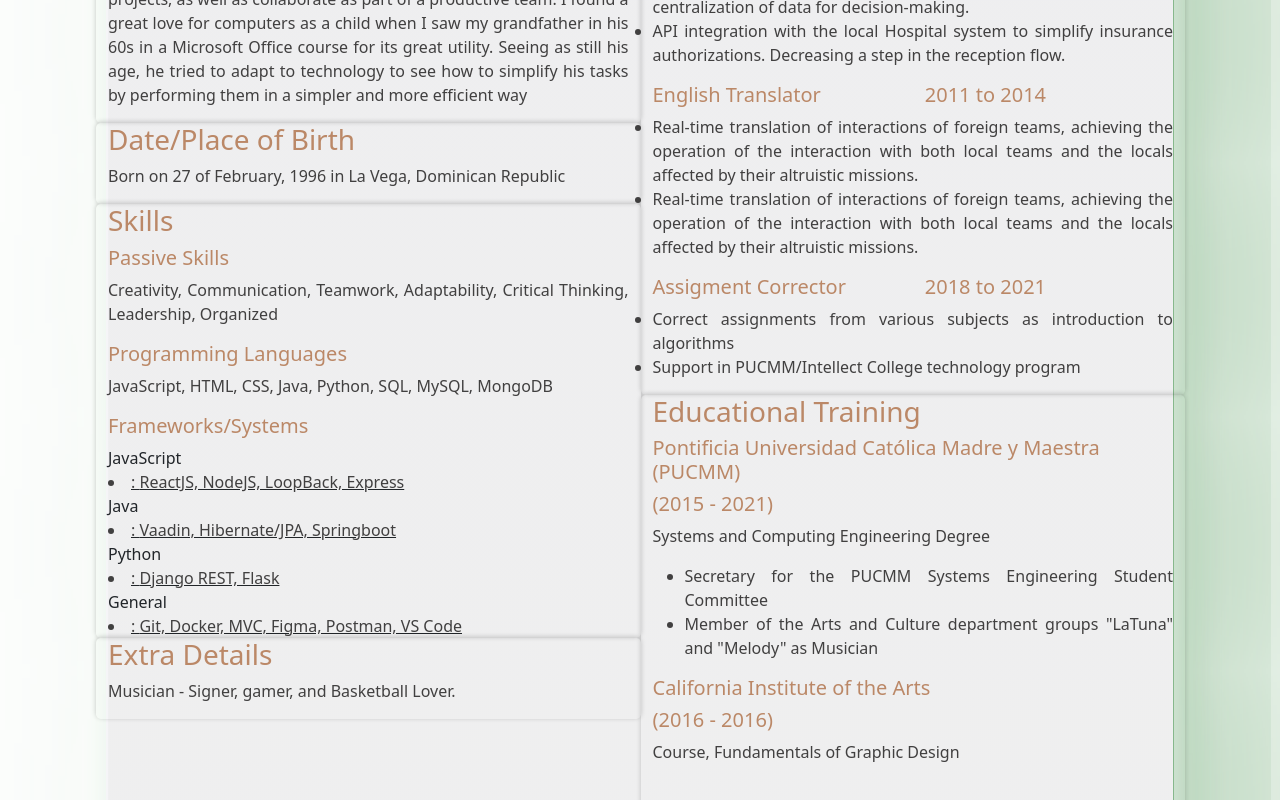
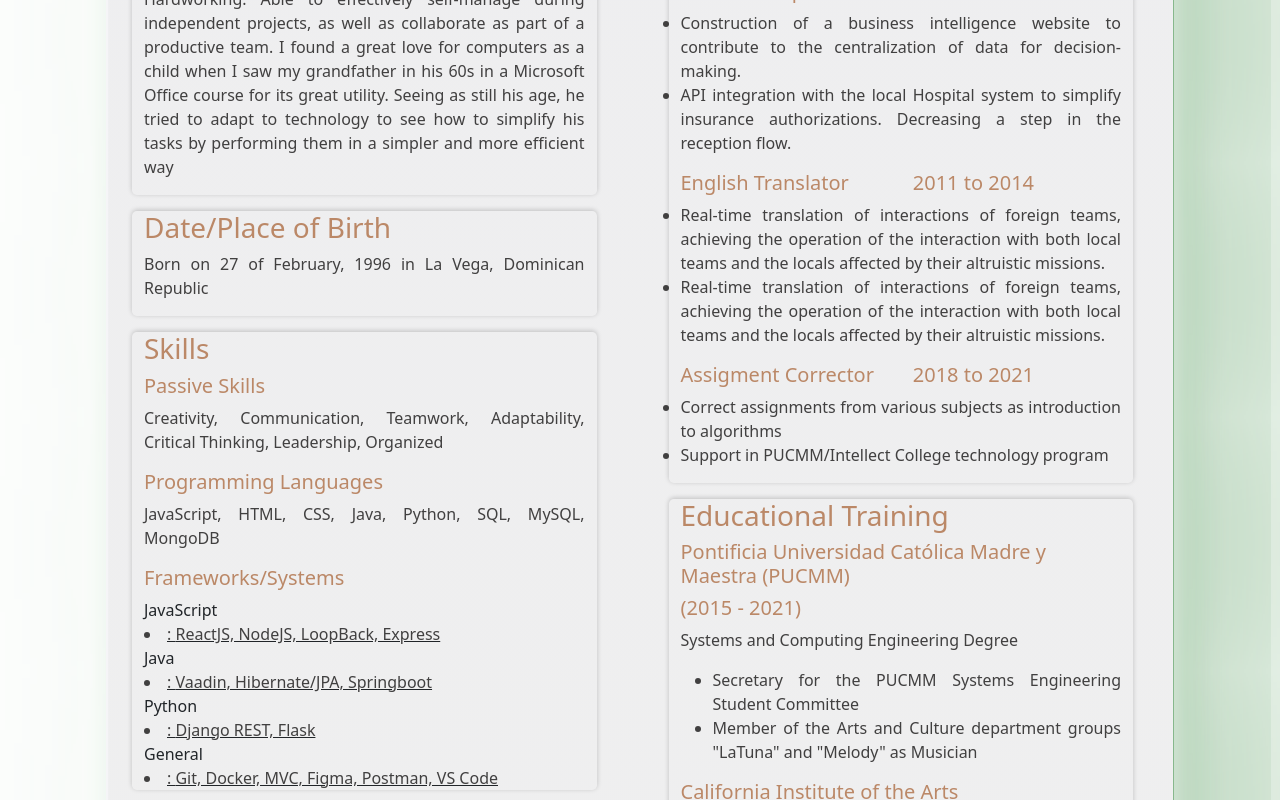
Before and after one commit to tomasjml/cv-tomas-molina, a React (Create React App) app: page / in a window 1280 px wide. Shown: the part 600-1400 px from the top of the page. Built offline with nearby package versions, Linux system fonts and the light colour scheme.

Commit message:
Fix column spacing in App.js

```diff
--- a/src/App.js
+++ b/src/App.js
@@ -25,7 +25,7 @@ import tomasMolina from "./images/jotate.jpg";
 function App() {
   return (
     <div className="container-lg">
-      <div className="row align-items-center  g-1">
+      <div className="row align-items-center">
         <div className="col">
           <div className="paper m-4">
             <div className="row justify-content-md-center m-3">
@@ -33,26 +33,26 @@ function App() {
                   <IdentificationInfo name={name} dedication={dedication} yourImage={tomasMolina}/>
                 </div>
             </div>
-            <div className="row justify-content-md-center">
+            <div className="row justify-content-md-center p-2">
                 <div className="col">'
-                  <div className="row">
+                  <div className="row m-3">
                       <ProfileInfo info={profileDescription}/>
                   </div>
-                  <div className="row">
+                  <div className="row m-3">
                   <BirthInfo birthDate={birthDate} birthPlace={birthPlace}/>
                   </div>
-                  <div className="row">
+                  <div className="row m-3">
                     <SkillsInfo codingData={codingData.join(", ")} frameData={frameData} passiveData={passiveData.join(", ")}/>
                   </div>
-                  <div className="row">
+                  <div className="row m-3">
                     <ExtraDetails detailsData={detailsData} />
                   </div>
                 </div>
-                <div className="col">
-                  <div className="row">
+                <div className="col m-3">
+                  <div className="row m-3">
                     <CareerInfo careerData={careerData}/>
                   </div>
-                  <div className="row">
+                  <div className="row m-3">
                     <EducationalInfo educationalData={educationalData}/>
                   </div>
                 </div>
```
